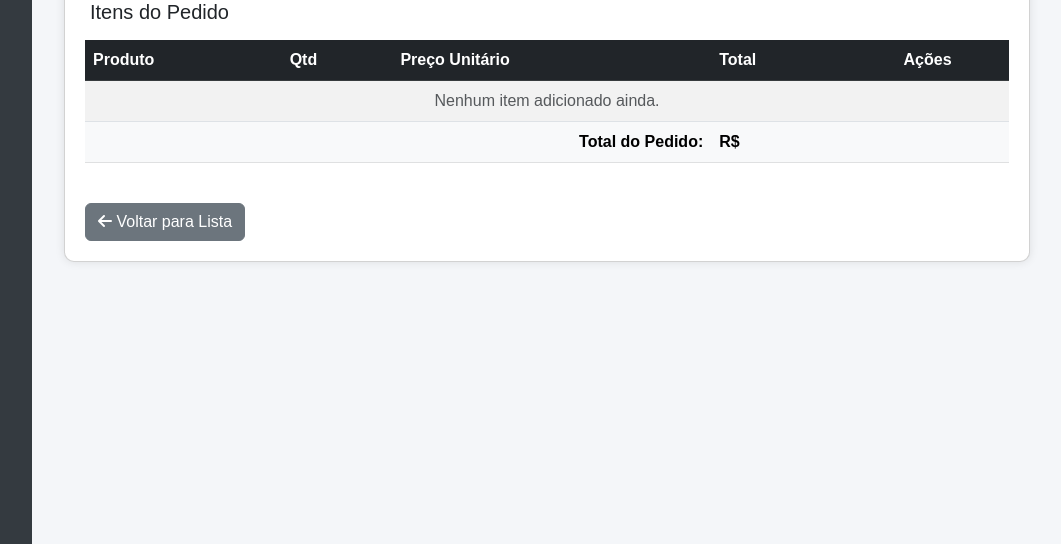
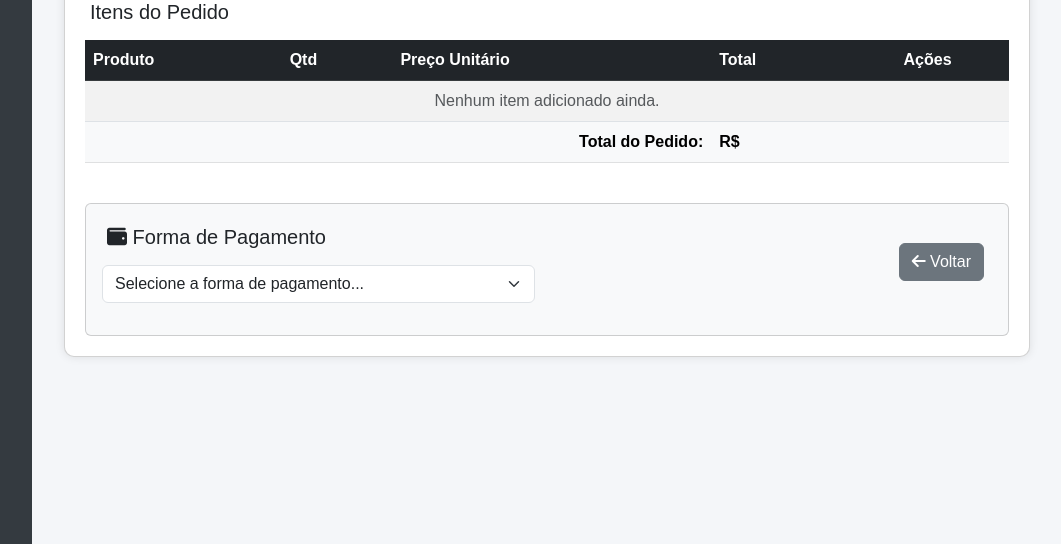
Before and after one commit to DanielMaiaDeSousa/cadweb, a Django app: template templates/pedido/detalhes.html in a window 1280 px wide. Shown: the part 256-800 px from the top of the page, without its empty margins (218-1279 px from the left). Run offline with Django 4.2, Linux system fonts and the light colour scheme; the template is opened without the code that fills it, so the values that code supplies are empty; some libraries are stand-ins or nearby versions.

Commit message:
atualização43

```diff
--- a/templates/pedido/detalhes.html
+++ b/templates/pedido/detalhes.html
@@ -104,23 +104,43 @@
     </table>
 </div>
 
-<div class="mt-4 d-flex justify-content-between">
-    <a href="{% url 'pedido' %}" class="btn btn-secondary">
-        <i class="fas fa-arrow-left"></i> Voltar para Lista
+{# SEÇÃO DE PAGAMENTO #}
+<div class="card bg-light mt-4">
+    <div class="card-body">
+        <form method="post" action="{% url 'realizar_pagamento' pedido.id %}">
+            {% csrf_token %}
+            <div class="row align-items-center">
+                <div class="col-md-6">
+                    <h5 class="mb-3"><i class="fas fa-wallet"></i> Forma de Pagamento</h5>
+                    <select name="forma_pagamento" class="form-select" required {% if pedido.status == 3 %}disabled{% endif %}>
+                        <option value="">Selecione a forma de pagamento...</option>
+                        <option value="dinheiro" {% if pedido.forma_pagamento == 'dinheiro' %}selected{% endif %}>Dinheiro</option>
+                        <option value="cartao_credito" {% if pedido.forma_pagamento == 'cartao_credito' %}selected{% endif %}>Cartão de Crédito</option>
+                        <option value="cartao_debito" {% if pedido.forma_pagamento == 'cartao_debito' %}selected{% endif %}>Cartão de Débito</option>
+                        <option value="pix" {% if pedido.forma_pagamento == 'pix' %}selected{% endif %}>PIX</option>
+                    </select>
+                </div>
+                <div class="col-md-6 text-end">
+                    <div class="mt-4 mt-md-0">
+                        <a href="{% url 'pedido' %}" class="btn btn-secondary me-2">
+                            <i class="fas fa-arrow-left"></i> Voltar
                         </a>
 
-    {# Botão de Pagamento #}
                         {% if pedido.status < 3 and pedido.itempedido_set.exists %}
-        <a href="{% url 'realizar_pagamento' pedido.id %}"
-           class="btn btn-primary btn-lg"
+                            <button type="submit" class="btn btn-primary btn-lg"
                                onclick="return confirm('Confirmar o pagamento total de R$ {{ pedido.valor_total_pedido }}?')">
                                 <i class="fas fa-credit-card"></i> Efetuar Pagamento
-        </a>
+                            </button>
                         {% elif pedido.status == 3 %}
                             <button class="btn btn-success btn-lg" disabled>
                                 <i class="fas fa-check-circle"></i> Pedido Pago
                             </button>
                         {% endif %}
+                    </div>
+                </div>
+            </div>
+        </form>
+    </div>
 </div>
 {% endblock %}
 
```
Also changed, not shown: home/models.py (+11 -4 lines), home/views.py (+12 -7 lines), home/migrations/0009_pedido_forma_pagamento.py (added). Lines whose indentation alone changed are shown as unchanged.
